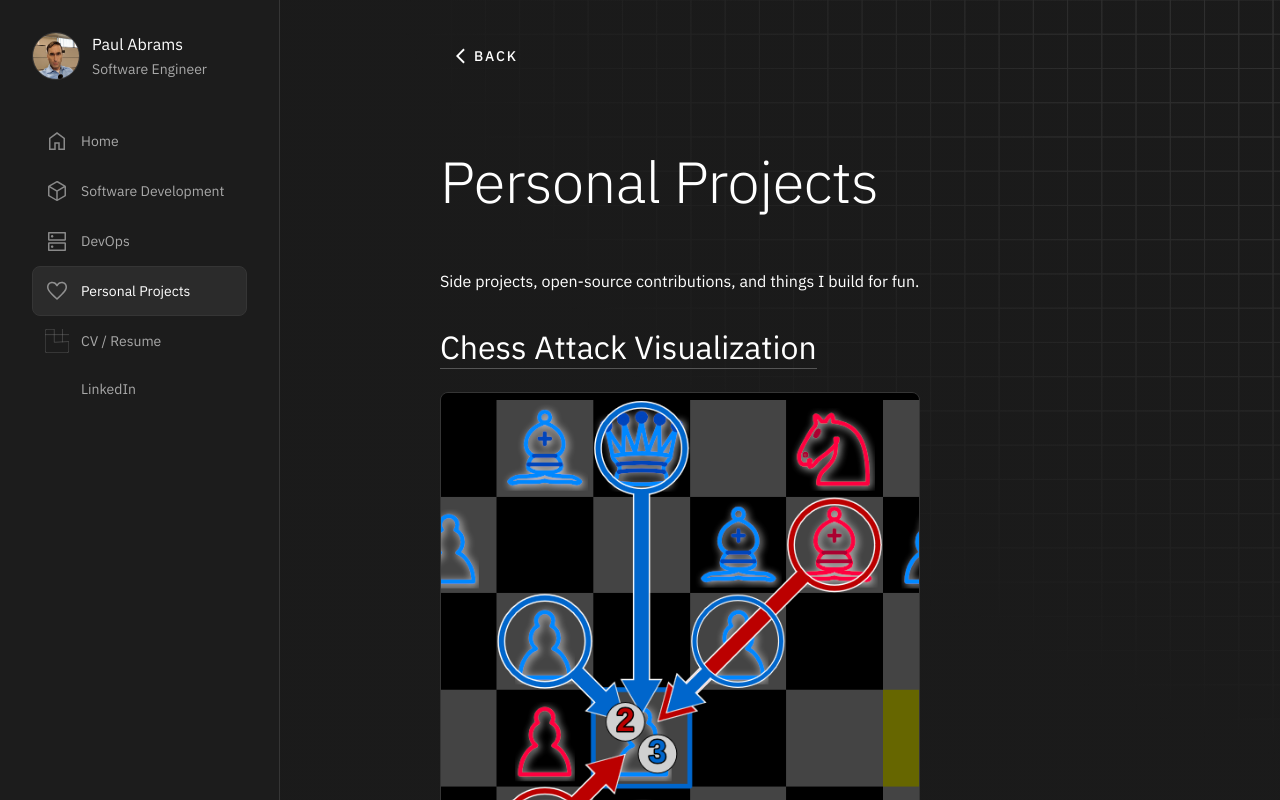
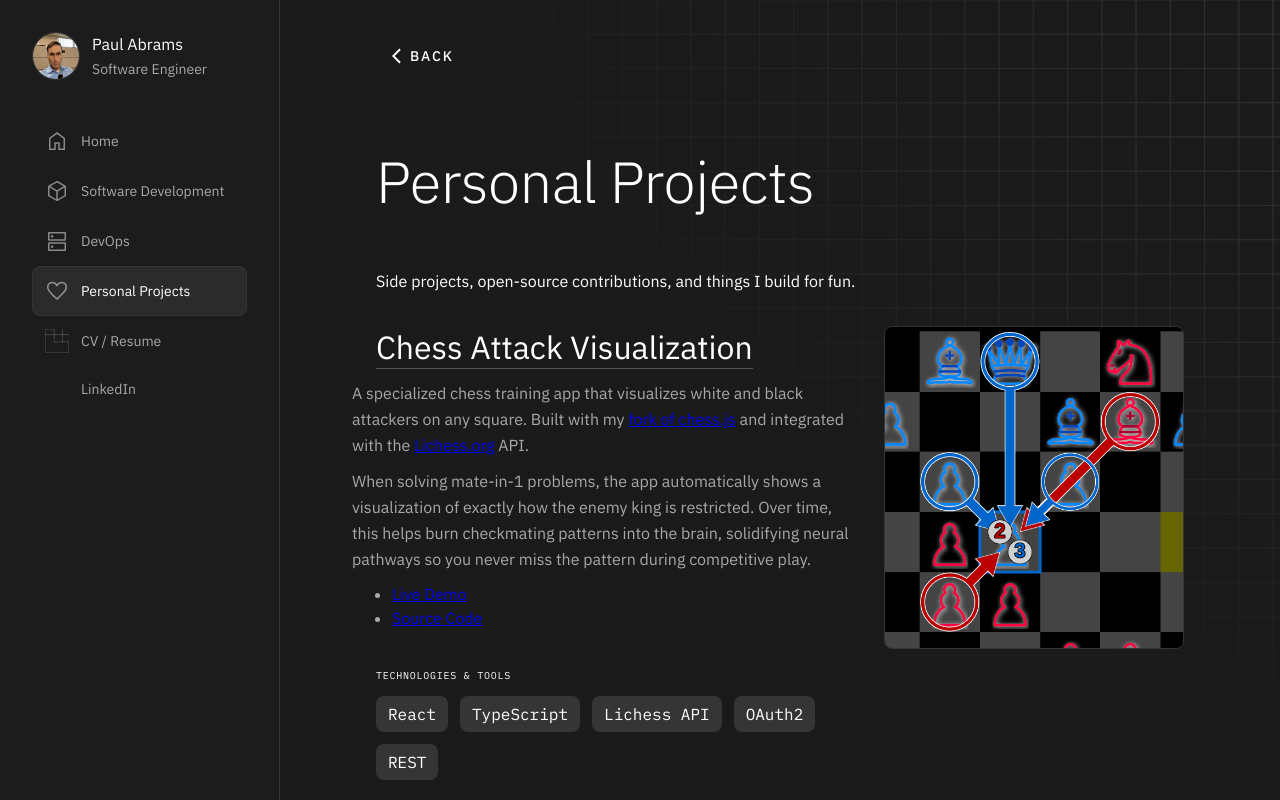
Before and after one commit to pabrams/pabrams.github.io, an Astro site: page /personal-projects in a window 1280 px wide. Built offline with nearby package versions, Linux system fonts and the light colour scheme; Astro itself is replaced by a stand-in of ours.

Commit message:
add screenshots; adjust layout

```diff
--- a/public/assets/styles.css
+++ b/public/assets/styles.css
@@ -330,15 +330,15 @@ p {
   background-position: 0 0, 0 0, 0 0;
   background-size: auto, auto 1130px, auto;
   flex-direction: column;
-  align-items: center;
-  padding: 46px 48px 82px;
+  align-items: flex-start;
+  padding: 46px 96px 82px;
   display: flex;
   overflow: auto;
 }
 
 .container {
   width: 100%;
-  max-width: 680px;
+  max-width: 960px;
   grid-column-gap: 68px;
   grid-row-gap: 68px;
   flex-direction: column;
@@ -557,12 +557,28 @@ p {
   height: 82px;
 }
 
+.project-layout {
+  display: flex;
+  flex-direction: row;
+  flex-wrap: nowrap;
+  gap: 24px;
+  align-items: flex-start;
+}
+
+.project-text {
+  flex: 1;
+  min-width: 0;
+}
+
+.project-image-link {
+  flex-shrink: 0;
+}
+
 .project-image {
-  width: 100%;
-  max-width: 480px;
+  width: 300px;
   border-radius: 8px;
   border: 1px solid #353535;
-  margin: 12px 0;
+  margin: 0;
 }
 
 .hero-buttons {
@@ -789,4 +805,13 @@ p {
     width: 64px;
     height: 64px;
   }
+
+  .project-layout {
+    flex-direction: column;
+  }
+
+  .project-image {
+    width: 100%;
+    max-width: 480px;
+  }
 }
--- a/src/components/Project.astro
+++ b/src/components/Project.astro
@@ -3,12 +3,9 @@ const { title, desc: Desc, tech, image, url } = Astro.props;
 ---
 
 <div class="single-item">
+  <div class="project-layout">
+    <div class="project-text">
       <h3>{url ? <a href={url} target="_blank" rel="noopener noreferrer" style="color: #fff; text-decoration: none; border-bottom: 1px solid #555;">{title}</a> : title}</h3>
-  {image && (
-    <a href={url || "#"} target="_blank" rel="noopener noreferrer">
-      <img src={image} alt={title} class="project-image" loading="lazy" />
-    </a>
-  )}
       <div class="project-desc project-desc-list w-richtext">
         <Desc />
       </div>
@@ -17,3 +14,10 @@ const { title, desc: Desc, tech, image, url } = Astro.props;
         {tech.map(techItem => <div class="single-chip">{techItem}</div>)}
       </div>
     </div>
+    {image && (
+      <a href={url || "#"} target="_blank" rel="noopener noreferrer" class="project-image-link">
+        <img src={image} alt={title} class="project-image" loading="lazy" />
+      </a>
+    )}
+  </div>
+</div>
--- a/src/content/projects/blog.md
+++ b/src/content/projects/blog.md
@@ -2,6 +2,7 @@
 title: "Code Monkey From Space"
 tech: ["Blog", "Writing"]
 category: "personal-projects"
+image: "/assets/codemonkey.png"
 url: "https://codemonkeyfromspace.com"
 order: 4
 ---
--- a/src/content/projects/hga-tsp.md
+++ b/src/content/projects/hga-tsp.md
@@ -2,6 +2,7 @@
 title: "A Hierarchical Genetic Algorithm for the Traveling Salesman Problem"
 tech: ["Java", "Artificial Intelligence", "Genetic Algorithms"]
 category: "personal-projects"
+image: "/assets/hga4tsp.png"
 url: "https://pabrams.github.io/hga4tsp"
 order: 3
 ---
```
Also changed, not shown: public/assets/codemonkey.png (added), public/assets/hga4tsp.png (added). Lines whose indentation alone changed are shown as unchanged.
